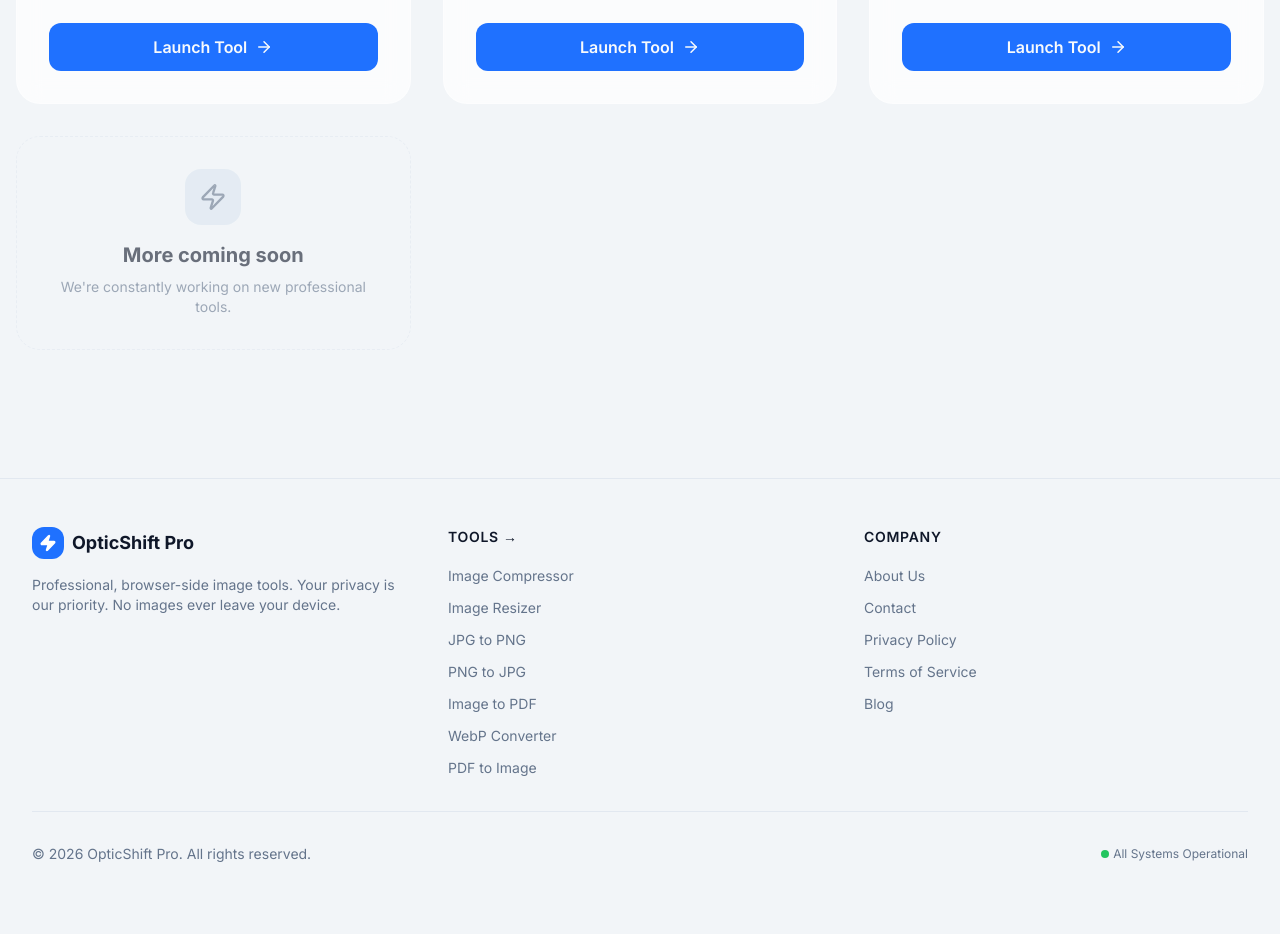
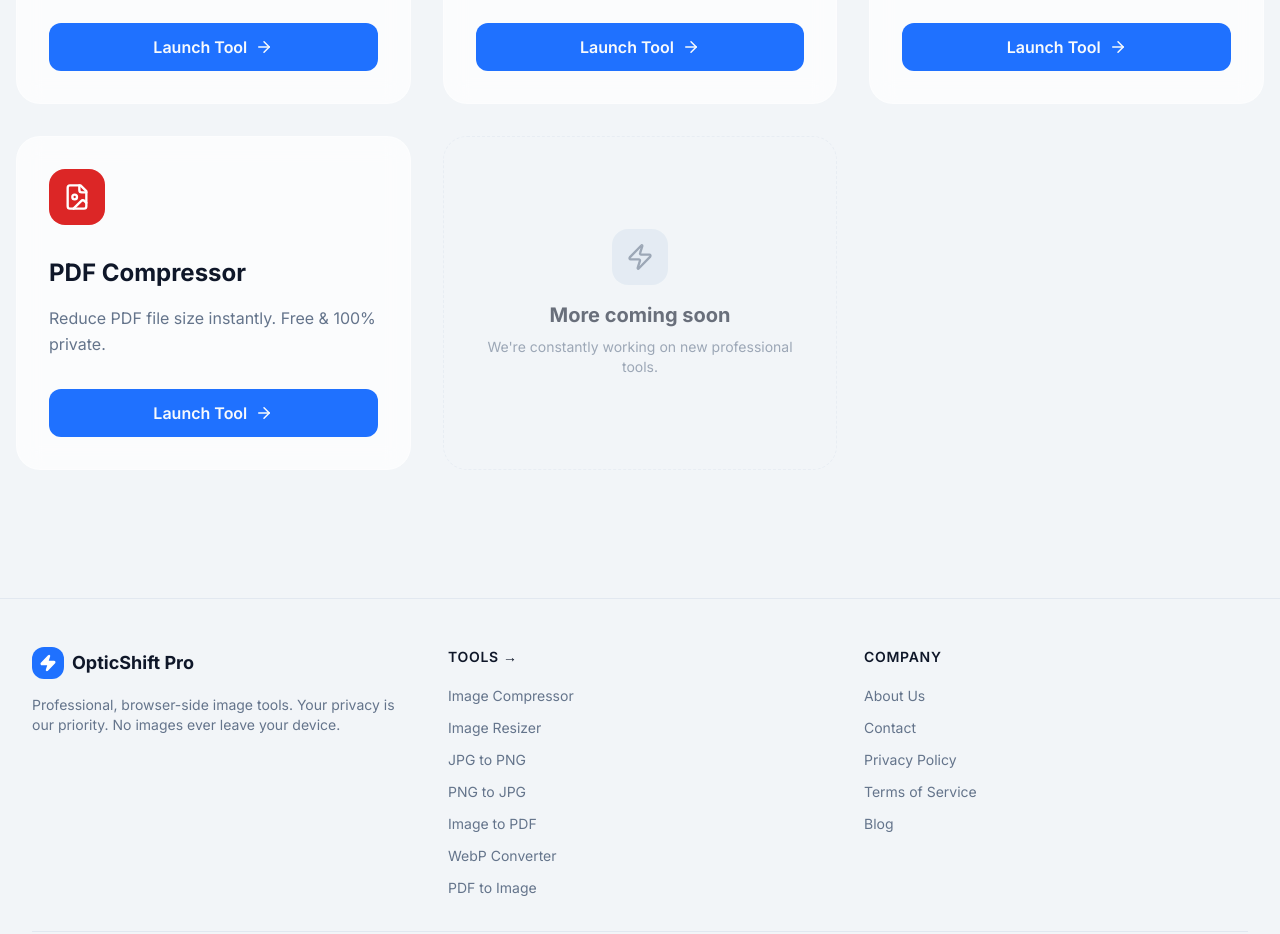
Before and after one commit to surajkumar122024-star/ok01, a Next.js app: page /tools in a window 1280 px wide. Shown: the part 2120-3054 px from the top of the page. Before the commit the page ends 3032 px from the top, so only its background shows below. Built offline with nearby package versions, Linux system fonts and the light colour scheme.

Commit message:
Add PDF Compressor tool to tools page

```diff
--- a/src/app/tools/page.tsx
+++ b/src/app/tools/page.tsx
@@ -118,6 +118,13 @@ const tools = [
   icon: FileImage,
   color: "bg-slate-500"
 },
+  {
+  name: "PDF Compressor",
+  slug: "pdf-compressor",
+  description: "Reduce PDF file size instantly. Free & 100% private.",
+  icon: FileImage,
+  color: "bg-red-600"
+},
 ];
 
 export default function ToolsPage() {
```
